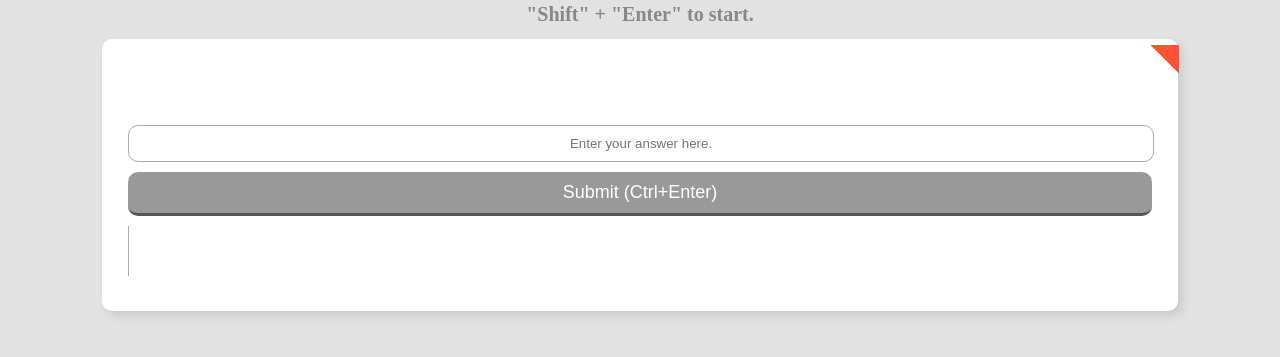
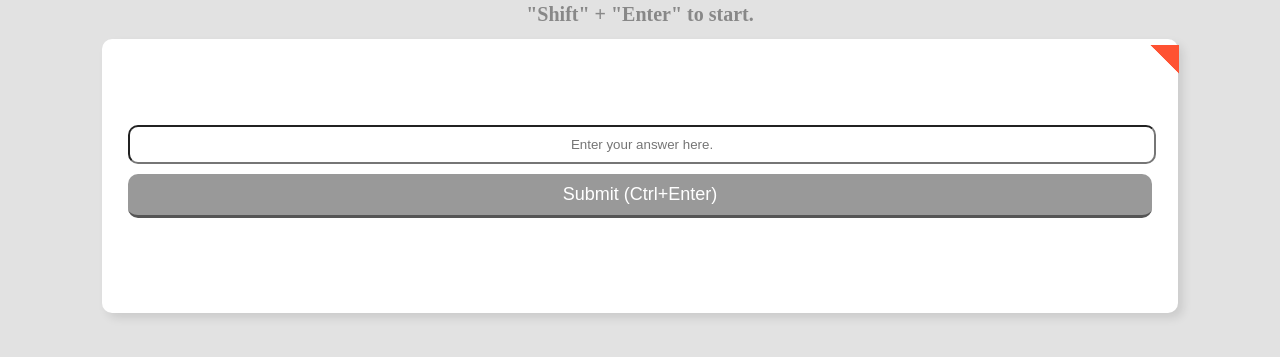
Before and after one commit to HelloTakako/prefix_flashcards, a plain HTML site: page index.html in a window 1280 px wide. Shown: the part 83-440 px from the top of the page. Drawn offline with Linux system fonts and the light colour scheme.

Commit message:
Add files via upload

```diff
--- a/css/style.scss
+++ b/css/style.scss
@@ -1,6 +1,5 @@
 //cd Desktop
-//cd personal_project
-//cd flashcards
+//cd preffix_flashcards-master
 //cd css
 //sass style.scss:style.css
 
@@ -97,7 +96,6 @@ input{
   background-color:$button_grey;
 }
 #answer{
-  content:"";
   padding:$px_default;
   min-height:30px;
 }
```
Also changed, not shown: css/style.css.
